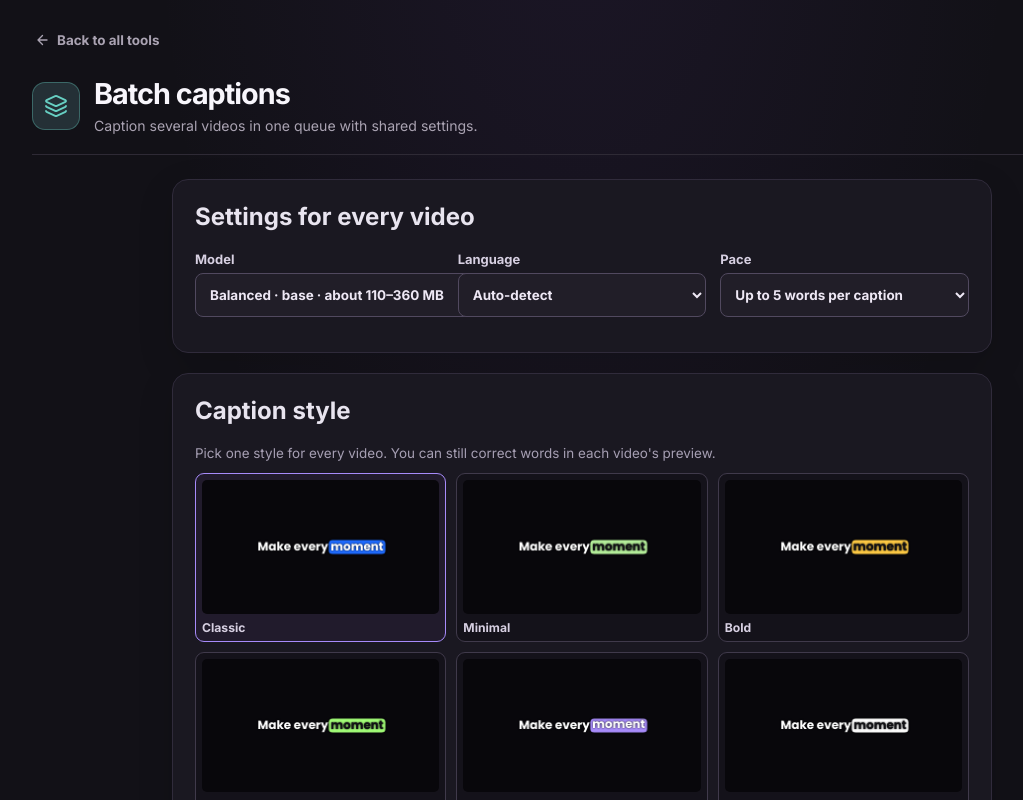
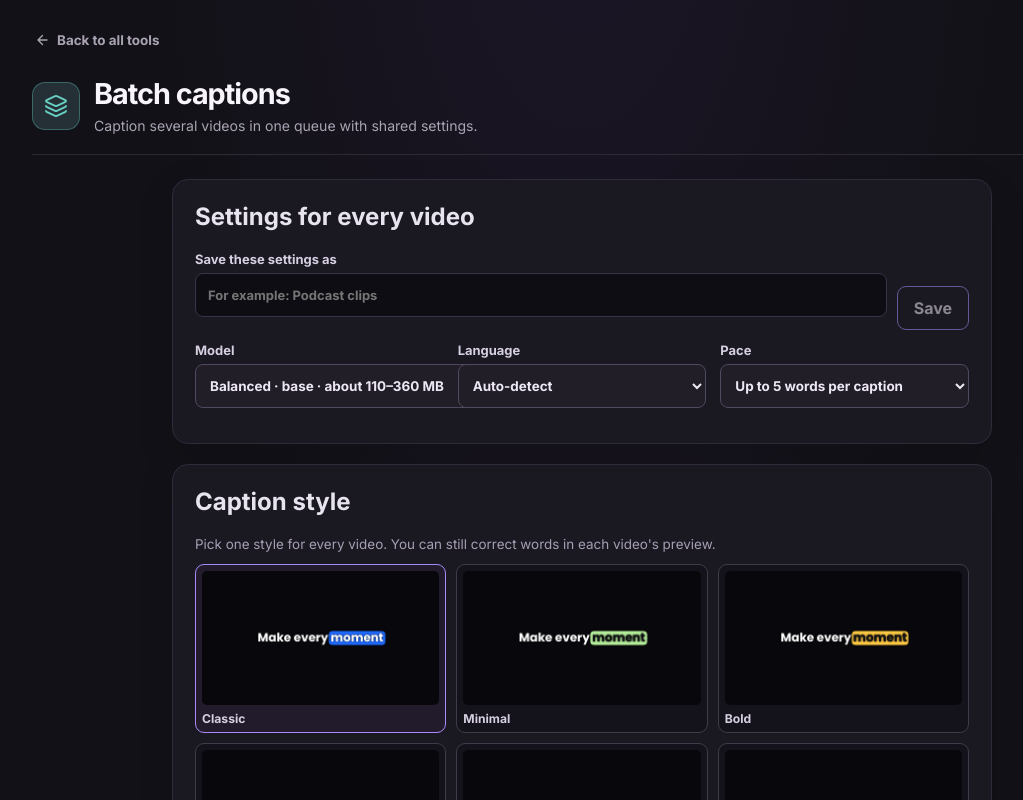
Before and after one commit to apilP77/web-VideoEditor, a React (Vite) app: page /tool/batch-captions in a window 1280 px wide. Shown: the top 800 px of the page, without its empty margins (58-1081 px from the left). Built offline with nearby package versions, Linux system fonts and the light colour scheme.

Commit message:
Add saved settings to Batch captions

```diff
--- /dev/null
+++ b/src/shared/storage/batchPresets.js
@@ -0,0 +1,75 @@
+const STORAGE_KEY = 'web-video-toolkit-batch-presets'
+const MAX_PRESETS = 12
+const MAX_NAME_LENGTH = 40
+
+/**
+ * Keeps only the fields a batch preset can hold, with safe types.
+ *
+ * @param {unknown} value Any stored value.
+ * @returns {{name: string, presetId: string, model: string, language: string, pace: number | string} | null}
+ *   A clean preset, or null when the value is unusable.
+ */
+export function sanitizePreset(value) {
+  if (!value || typeof value !== 'object') return null
+  const name = typeof value.name === 'string' ? value.name.trim().slice(0, MAX_NAME_LENGTH) : ''
+  if (!name) return null
+  if (typeof value.presetId !== 'string' || typeof value.model !== 'string' || typeof value.language !== 'string') {
+    return null
+  }
+  const pace = value.pace === 'sentence' ? 'sentence' : Number(value.pace)
+  if (pace !== 'sentence' && !Number.isFinite(pace)) return null
+  return { name, presetId: value.presetId, model: value.model, language: value.language, pace }
+}
+
+/**
+ * Adds a preset, or replaces the one with the same name (ignoring case).
+ *
+ * @param {object[]} presets Existing presets.
+ * @param {object} preset New preset with a name and settings.
+ * @returns {object[]} A new list, newest first, capped at the maximum count.
+ */
+export function upsertPreset(presets, preset) {
+  const clean = sanitizePreset(preset)
+  if (!clean) return presets
+  const others = presets.filter((entry) => entry.name.toLowerCase() !== clean.name.toLowerCase())
+  return [clean, ...others].slice(0, MAX_PRESETS)
+}
+
+/**
+ * Removes the preset with the given name.
+ *
+ * @param {object[]} presets Existing presets.
+ * @param {string} name Preset name.
+ * @returns {object[]} A new list without that preset.
+ */
+export function removePreset(presets, name) {
+  return presets.filter((entry) => entry.name !== name)
+}
+
+/**
+ * Reads saved presets, dropping anything malformed.
+ *
+ * @returns {object[]} Saved presets, or an empty list.
+ */
+export function loadPresets() {
+  try {
+    const parsed = JSON.parse(window.localStorage.getItem(STORAGE_KEY) ?? '[]')
+    return Array.isArray(parsed) ? parsed.map(sanitizePreset).filter(Boolean).slice(0, MAX_PRESETS) : []
+  } catch {
+    return []
+  }
+}
+
+/**
+ * Stores the preset list locally.
+ *
+ * @param {object[]} presets Presets to keep.
+ * @returns {void}
+ */
+export function savePresets(presets) {
+  try {
+    window.localStorage.setItem(STORAGE_KEY, JSON.stringify(presets))
+  } catch (storageError) {
+    console.error('Could not save batch presets.', storageError)
+  }
+}
--- a/src/tools/batch-captions/BatchCaptions.jsx
+++ b/src/tools/batch-captions/BatchCaptions.jsx
@@ -15,6 +15,7 @@ import { isVideoFile } from '../../shared/utils/mediaFiles.js'
 import { buildAllSubtitleFiles, buildSubtitleFile, SUBTITLE_FORMATS } from '../../shared/batch/subtitleFiles.js'
 import { createZip } from '../../shared/utils/zip.js'
 import { clearBatch, loadBatch, saveBatch, serializeBatch } from '../../shared/storage/batchStorage.js'
+import { loadPresets, removePreset, savePresets, upsertPreset } from '../../shared/storage/batchPresets.js'
 import ReviewPanel from './ReviewPanel.jsx'
 import './batchCaptions.css'
 
@@ -66,6 +67,9 @@ function BatchCaptions({ tool }) {
   const [fontsReady, setFontsReady] = useState(false)
   const [savedBatch, setSavedBatch] = useState(null)
   const hadItemsRef = useRef(false)
+  const [presets, setPresets] = useState(loadPresets)
+  const [presetName, setPresetName] = useState('')
+  const [appliedPreset, setAppliedPreset] = useState('')
 
   useEffect(() => {
     let active = true
@@ -183,6 +187,32 @@ function BatchCaptions({ tool }) {
     saveBlob(createZip(buildAllSubtitleFiles(items)), 'batch-captions.zip')
   }
 
+  function savePreset() {
+    const next = upsertPreset(presets, { name: presetName, presetId, model, language, pace })
+    if (next === presets) return
+    setPresets(next)
+    savePresets(next)
+    setAppliedPreset(next[0].name)
+    setPresetName('')
+  }
+
+  function applyPreset(name) {
+    setAppliedPreset(name)
+    const saved = presets.find((entry) => entry.name === name)
+    if (!saved) return
+    if (CAPTION_PRESETS.some((preset) => preset.id === saved.presetId)) setPresetId(saved.presetId)
+    if (MODEL_OPTIONS.some((option) => option.value === saved.model)) setModel(saved.model)
+    if (LANGUAGE_OPTIONS.some(([value]) => value === saved.language)) setLanguage(saved.language)
+    if (CAPTION_PACES.some((option) => option.value === saved.pace)) setPace(saved.pace)
+  }
+
+  function deletePreset() {
+    const next = removePreset(presets, appliedPreset)
+    setPresets(next)
+    savePresets(next)
+    setAppliedPreset('')
+  }
+
   function restoreBatch() {
     if (!savedBatch) return
     const saved = savedBatch.settings ?? {}
@@ -245,6 +275,48 @@ function BatchCaptions({ tool }) {
       <div className="media-tool-app batch-captions">
         <section className="batch-settings tool-panel" aria-label="Caption settings for every video">
           <h2>Settings for every video</h2>
+          <div className="batch-presets">
+            {presets.length > 0 && (
+              <>
+                <label className="captions-field" htmlFor="batch-saved-settings">
+                  Saved settings
+                  <select
+                    id="batch-saved-settings"
+                    value={appliedPreset}
+                    disabled={running || rendering}
+                    onChange={(event) => applyPreset(event.target.value)}
+                  >
+                    <option value="">Choose…</option>
+                    {presets.map((entry) => (
+                      <option key={entry.name} value={entry.name}>{entry.name}</option>
+                    ))}
+                  </select>
+                </label>
+                <Button
+                  variant="outline"
+                  disabled={!appliedPreset || running || rendering}
+                  onClick={deletePreset}
+                >
+                  Delete
+                </Button>
+              </>
+            )}
+            <label className="captions-field" htmlFor="batch-preset-name">
+              Save these settings as
+              <input
+                id="batch-preset-name"
+                type="text"
+                maxLength={40}
+                value={presetName}
+                placeholder="For example: Podcast clips"
+                onChange={(event) => setPresetName(event.target.value)}
+                onKeyDown={(event) => {
+                  if (event.key === 'Enter') savePreset()
+                }}
+              />
+            </label>
+            <Button variant="outline" disabled={!presetName.trim()} onClick={savePreset}>Save</Button>
+          </div>
           <div className="batch-settings-grid">
             <label className="captions-field" htmlFor="batch-model">
               Model
--- a/src/tools/batch-captions/batchCaptions.css
+++ b/src/tools/batch-captions/batchCaptions.css
@@ -10,6 +10,28 @@
   grid-template-columns: repeat(auto-fit, minmax(190px, 1fr));
   gap: 14px;
   margin-top: 12px;
+}
+
+.batch-presets {
+  display: flex;
+  flex-wrap: wrap;
+  align-items: end;
+  gap: 10px;
+  margin-top: 12px;
+}
+
+.batch-presets .captions-field {
+  flex: 1 1 200px;
+}
+
+.batch-presets input {
+  min-height: 44px;
+  border: 1px solid #3a3347;
+  border-radius: 8px;
+  padding: 0 12px;
+  background: #0f0d14;
+  color: #f2eef8;
+  font: inherit;
 }
 
 .batch-upload {
```
Also changed, not shown: 1 other file (tests, documents, lock files or other folders).
